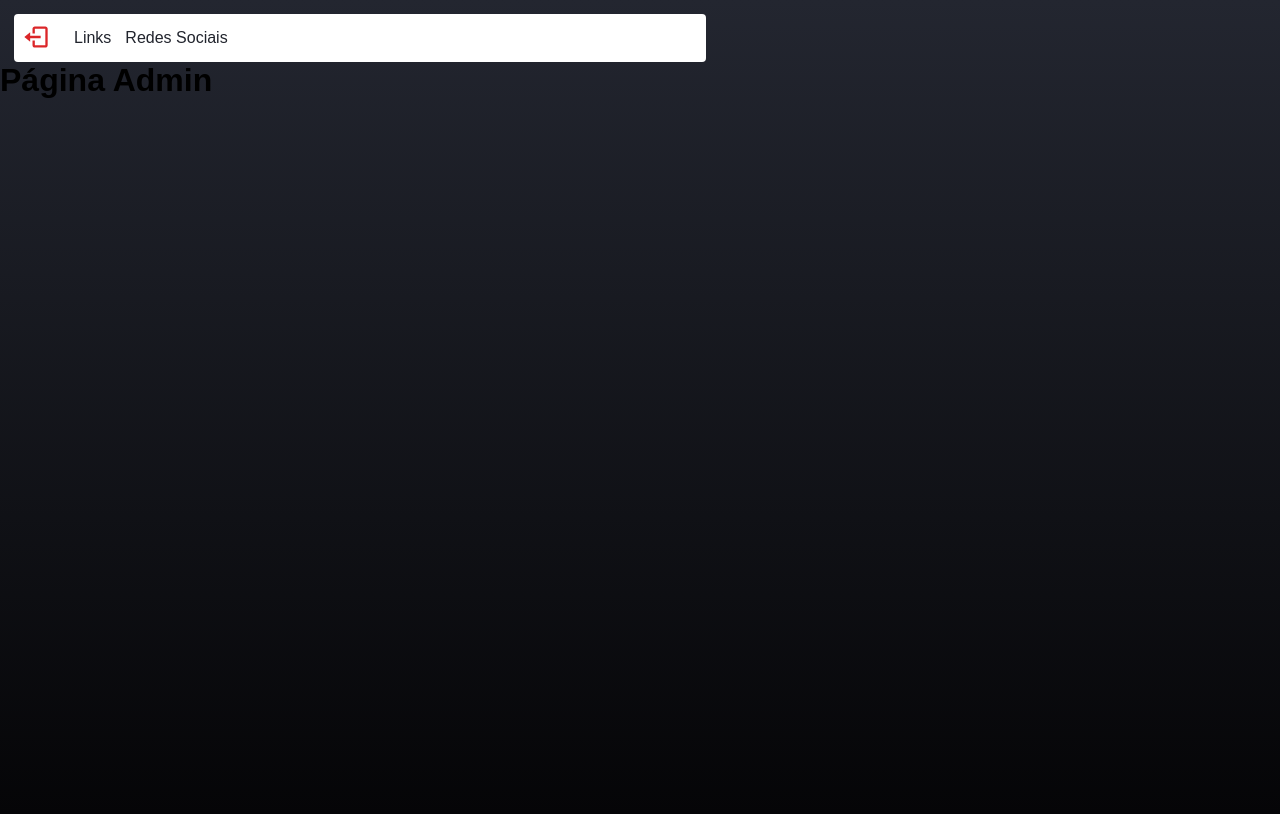
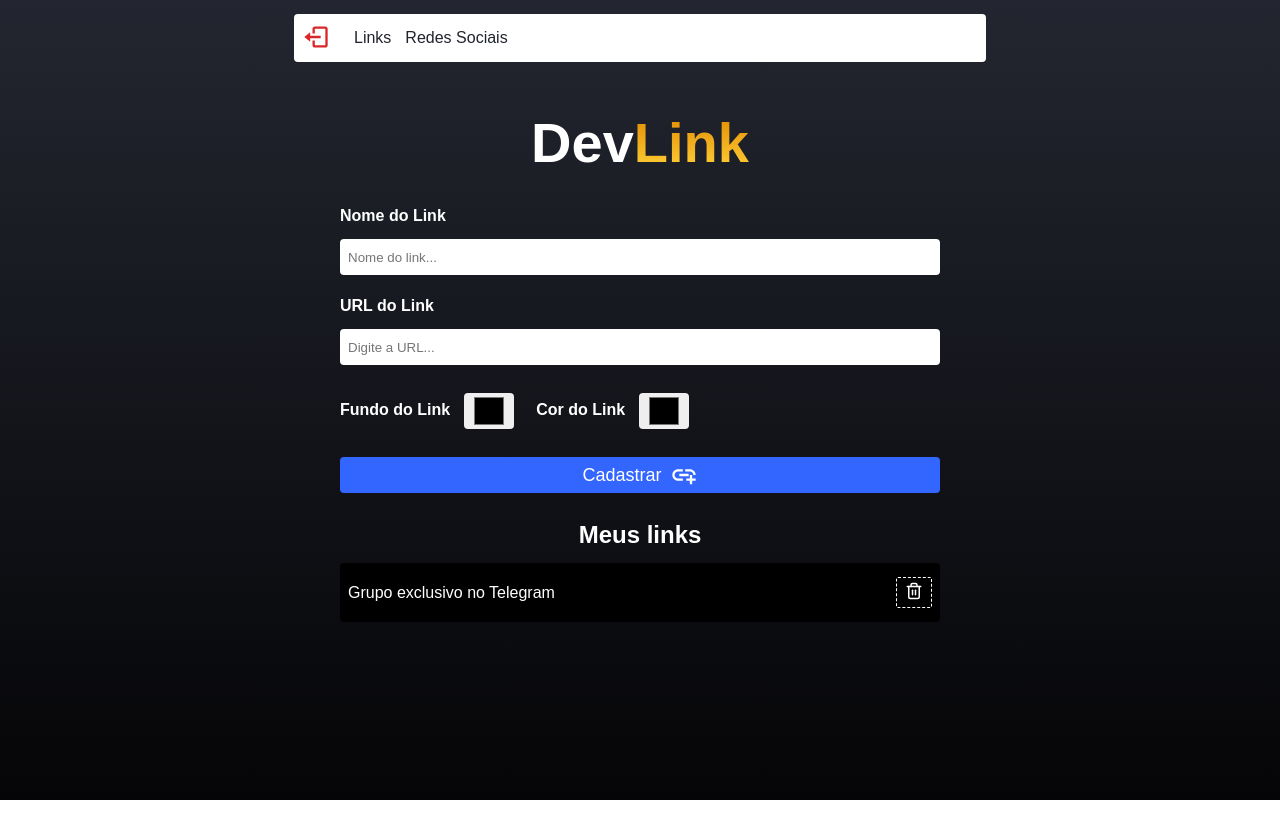
Before and after one commit to nathaliaveneziano/devlinks, a React (Create React App) app: page /admin in a window 1280 px wide. Built offline with nearby package versions, Linux system fonts and the light colour scheme; no server answers; sample sign-in values are in the browser's storage.

Commit message:
change config button and static admin page finished

```diff
--- a/src/components/Button/button.css
+++ b/src/components/Button/button.css
@@ -5,4 +5,16 @@
   border: 0;
   font-size: 18px;
   color: #fff;
+  display: flex;
+  align-items: center;
+  justify-content: center;
+  gap: 8px;
 }
+
+.delete {
+  border: 1.5px dashed #fff;
+  color: #fff;
+  background: #000;
+  padding: 4px 8px;
+  border-radius: 2px;
+}
--- a/src/components/Button/index.jsx
+++ b/src/components/Button/index.jsx
@@ -3,7 +3,7 @@
 export function Button({ children, ...props }) {
   return (
     <>
-      <button {...props} className="form-button">
+      <button {...props}>
         {children}
       </button>
     </>
--- /dev/null
+++ b/src/pages/Admin/admin.css
@@ -0,0 +1,57 @@
+.admin {
+  display: flex;
+  align-items: center;
+  flex-direction: column;
+  min-height: 100vh;
+  padding: 0 16px;
+}
+
+.label {
+  color: #fff;
+  font-weight: 600;
+  margin-top: 8px;
+  margin-bottom: 14px;
+}
+
+.colors {
+  display: flex;
+  margin: 14px 0;
+  gap: 22px;
+}
+
+.colors div {
+  display: flex;
+  gap: 14px;
+}
+
+.title {
+  color: #fff;
+  margin: 28px 0 14px 0;
+}
+
+.list {
+  width: 90%;
+  max-width: 600px;
+  display: flex;
+  align-items: center;
+  justify-content: space-between;
+  background-color: rgba(36, 36, 36, 0.35);
+  border-radius: 4px;
+  padding: 14px 8px;
+}
+
+.animate-pop {
+  animation-duration: 0.5s;
+  animation-name: animate-pop;
+}
+
+@keyframes animate-pop {
+  0% {
+    opacity: 0;
+    transform: scale(0.7, 0.7);
+  }
+  100% {
+    opacity: 1;
+    transform: scale(1, 1);
+  }
+}
--- a/src/pages/Admin/index.jsx
+++ b/src/pages/Admin/index.jsx
@@ -1,10 +1,61 @@
+import { MdAddLink } from 'react-icons/md';
+import { FiTrash2 } from 'react-icons/fi';
 import { Header } from '../../components/Header';
+import { Logo } from '../../components/Logo';
+import { Input } from '../../components/Input';
+import { Button } from '../../components/Button';
+import './admin.css';
 
 export default function Admin() {
   return (
     <div className="admin">
       <Header />
-      <h1>Página Admin</h1>
+      <Logo />
+      <form className="form">
+        <label htmlFor="name" className="label">
+          Nome do Link
+        </label>
+        <Input id="name" placeholder="Nome do link..." />
+
+        <label htmlFor="url" className="label">
+          URL do Link
+        </label>
+        <Input id="url" type="url" placeholder="Digite a URL..." />
+
+        <section className="colors">
+          <div>
+            <label htmlFor="background" className="label">
+              Fundo do Link
+            </label>
+            <Input id="background" type="color" />
+          </div>
+
+          <div>
+            <label htmlFor="color" className="label">
+              Cor do Link
+            </label>
+            <Input id="color" type="color" />
+          </div>
+        </section>
+
+        <Button type="submit" className="form-button">
+          Cadastrar
+          <MdAddLink size={28} color="#fff" />
+        </Button>
+      </form>
+
+      <h2 className="title">Meus links</h2>
+
+      <article
+        className="list animate-pop"
+        style={{ backgroundColor: '#000', color: '#fff' }}>
+        <p>Grupo exclusivo no Telegram</p>
+        <div>
+          <Button className="delete">
+            <FiTrash2 size={18} color="#fff" />
+          </Button>
+        </div>
+      </article>
     </div>
   );
 }
--- a/src/pages/Login/index.jsx
+++ b/src/pages/Login/index.jsx
@@ -48,7 +48,9 @@
           value={password}
           onChange={(e) => setPassword(e.target.value)}
         />
-        <Button type="submit">Acessar</Button>
+        <Button type="submit" className="form-button">
+          Acessar
+        </Button>
       </form>
     </div>
   );
```
